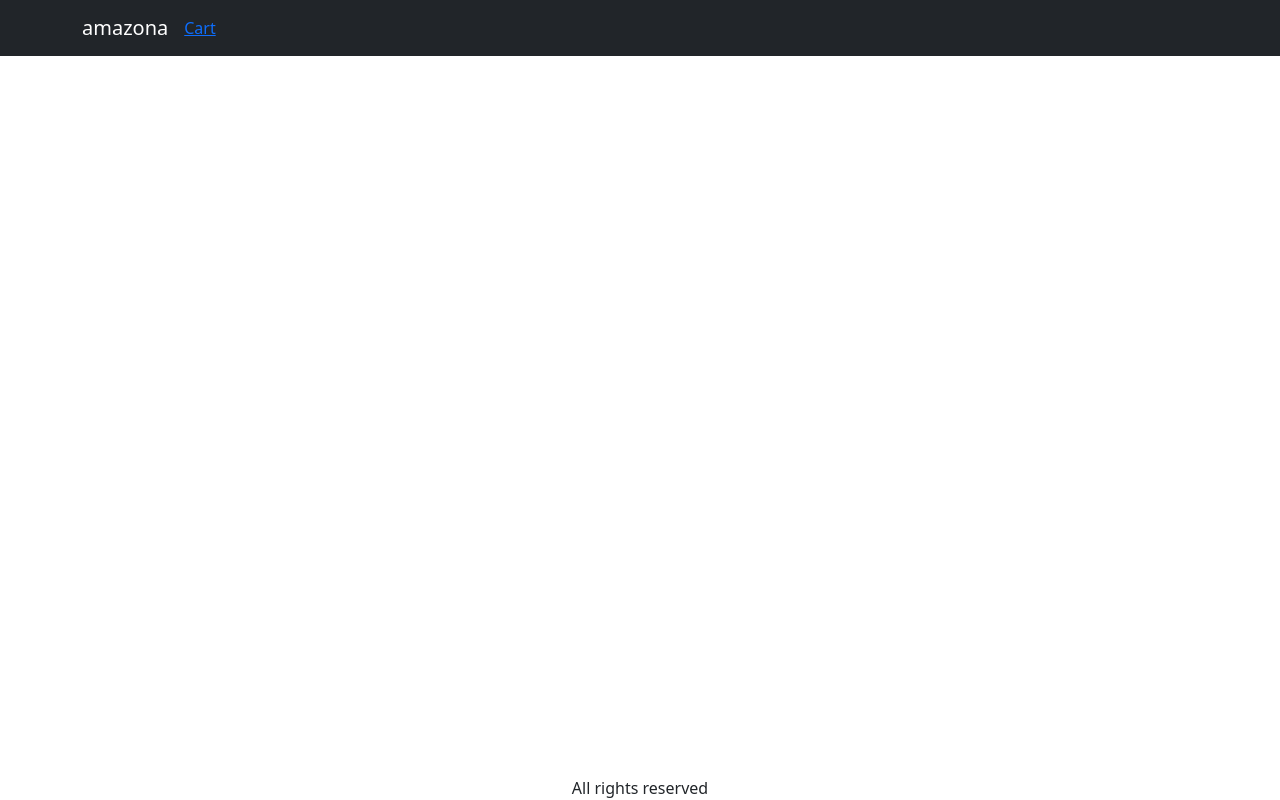
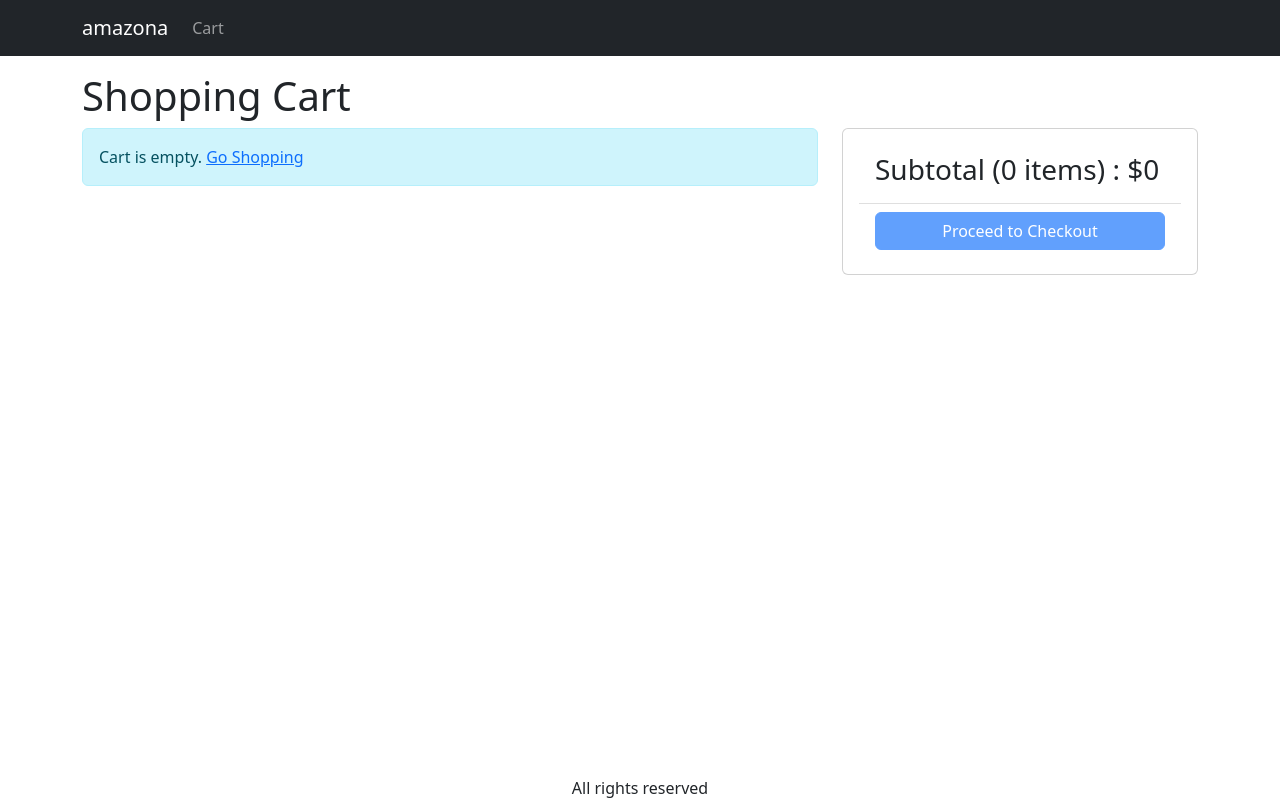
Before and after one commit to MarionTerray/ECommerce-React-Node-Amalike, a React (Create React App) app in the folder frontend_amazona/: page /cart in a window 1280 px wide. Built offline with nearby package versions, Linux system fonts and the light colour scheme.

Commit message:
create basket screen

```diff
--- a/frontend_amazona/src/App.js
+++ b/frontend_amazona/src/App.js
@@ -11,6 +11,7 @@
 import Nav from 'react-bootstrap/Nav';
 import { useContext } from 'react';
 import { Store } from './Store';
+import CartScreen from './screens/CartScreen';
 
 function App() {
   const {state } = useContext(Store);
@@ -26,7 +27,7 @@
           <Navbar.Brand>amazona</Navbar.Brand>
         </LinkContainer>
           <Nav className="me-auto">
-            <Link to="/cart" classname="nav-link">
+            <Link to="/cart" className="nav-link">
               Cart
               {cart.cartItems.length > 0 && (
                 <Badge pill bg="danger">
@@ -43,6 +44,7 @@
       <Container className='mt-3'>
         <Routes>
            <Route path='/products/:slug' element={ <ProductScreen /> } />
+           <Route path='/cart' element={ <CartScreen /> } />
             <Route path='/' element={ <HomeScreen /> } />
         </Routes>
       </Container>
--- a/frontend_amazona/src/components/MessageBox.js
+++ b/frontend_amazona/src/components/MessageBox.js
@@ -1,4 +1,4 @@
-import { Alert } from 'bootstrap';
+import Alert  from 'react-bootstrap/Alert';
 import React from 'react';
 
 function MessageBox(props) {
--- a/frontend_amazona/src/index.css
+++ b/frontend_amazona/src/index.css
@@ -48,3 +48,7 @@
 .img-large {
   max-width: 100%;
 }
+
+.img-thumbnail {
+  height: 80px;
+}
--- /dev/null
+++ b/frontend_amazona/src/screens/CartScreen.js
@@ -0,0 +1,96 @@
+import Button from 'react-bootstrap/Button';
+import React, { useContext } from 'react';
+import Col from 'react-bootstrap/esm/Col';
+import ListGroup from 'react-bootstrap/esm/ListGroup';
+import Row from 'react-bootstrap/esm/Row';
+import { Helmet } from 'react-helmet-async';
+import { Link } from 'react-router-dom';
+import MessageBox from '../components/MessageBox';
+import { Store } from '../Store';
+import Card from 'react-bootstrap/Card';
+
+
+
+function CartScreen() {
+    const {state, dispatch: contextDispatch} = useContext(Store);
+    const {
+        cart: { cartItems },
+    } = state;
+
+  return (
+    <div>
+      <Helmet>
+        <title>Shopping Cart</title>
+      </Helmet>
+      <h1>Shopping Cart</h1>
+      <Row>
+        <Col md={8}>
+            {cartItems.length === 0 ? (
+                <MessageBox>
+                    Cart is empty. <Link to="/">Go Shopping</Link>
+                </MessageBox>
+            ):(
+                <ListGroup>
+                    {cartItems.map((item) => (
+                        <ListGroup.Item key={item._id}>
+                            <Row className='align-items-center'>
+                                <Col md={4}>
+                                    <img
+                                        src={item.image}
+                                        alt={item.name}
+                                        className="img-fluid rounded img-thumbnail">
+                                    </img>{' '}
+                                    <Link to={`/product/${item.slug}`}>{item.name}</Link>
+                                </Col>
+                                <Col md={3}>
+                                    <Button variant="light" disabled={item.quantity === 1}>
+                                        <i className='fas fa-minus-circle'></i>
+                                    </Button>{' '}
+                                    <span>{item.quantity}</span>{' '}
+                                    <Button variant="light" disabled={item.quantity === item.countInStock}>
+                                        <i className='fas fa-plus-circle'></i>
+                                    </Button>
+                                </Col>
+                                <Col md={3}>${item.price}</Col>
+                                <Col md={2}>
+                                    <Button variant="light">
+                                        <i className='fas fa-trash'></i>
+                                    </Button>
+                                </Col>
+                            </Row>
+                        </ListGroup.Item>
+                    ))}
+                </ListGroup>
+            )}
+        </Col>
+        <Col md={4}>
+            <Card>
+                <Card.Body>
+                    <ListGroup variant='flush'>
+                        <ListGroup.Item>
+                            <h3>
+                                Subtotal ({cartItems.reduce((a, c) => a + c.quantity, 0)}{' '}
+                                items) : $
+                                {cartItems.reduce((a, c) => a + c.price * c.quantity, 0)}
+                            </h3>
+                        </ListGroup.Item>
+                        <ListGroup.Item>
+                            <div className='d-grid'>
+                                <Button
+                                type='button'
+                                variant='primary'
+                                disabled={cartItems.length === 0}>
+                                    Proceed to Checkout
+                                </Button>
+                            </div>
+                        </ListGroup.Item>
+                    </ListGroup>
+                </Card.Body>
+            </Card>
+        </Col>
+      </Row>
+    </div>
+  )
+}
+
+export default CartScreen
--- a/frontend_amazona/src/screens/ProductScreen.js
+++ b/frontend_amazona/src/screens/ProductScreen.js
@@ -1,6 +1,6 @@
 import axios from 'axios';
 import React, { useContext, useEffect, useReducer } from 'react';
-import { useParams } from 'react-router-dom';
+import { useNavigate, useParams } from 'react-router-dom';
 import Row from 'react-bootstrap/Row';
 import Col from 'react-bootstrap/Col';
 import Card from 'react-bootstrap/Card';
@@ -29,6 +29,7 @@
 
 
 function ProductScreen() {
+  const navigate = useNavigate();
   const params = useParams();
   const {slug} = params;
 
@@ -62,10 +63,12 @@
       return;
     }
 
-    contextDispatch({
+  contextDispatch({
         type: 'CART_ADD_ITEM',
         payload: {...product, quantity },
-  })
+  });
+  navigate('/cart');
+
 }
 
   return (
```
